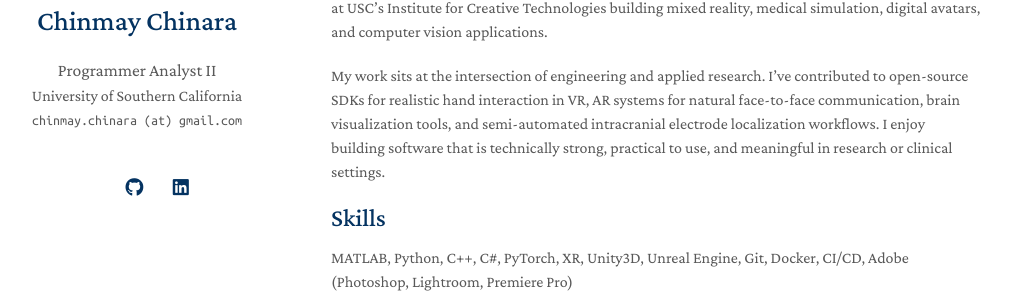
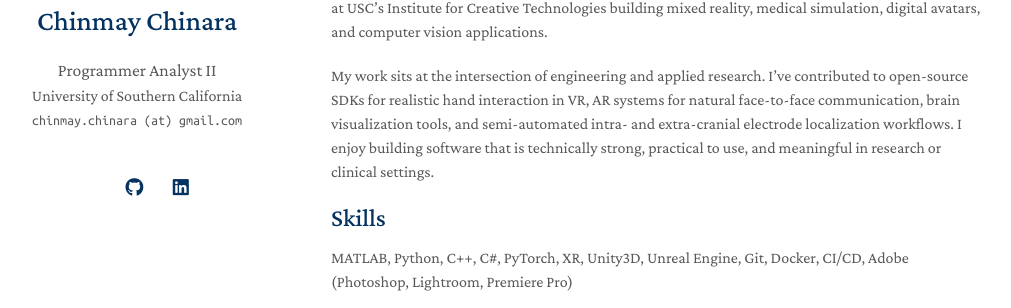
Before and after one commit to chinmaychinara91/chinmaychinara91.github.io, a Jekyll site: the page built from index.md, in a window 1280 px wide and 900 px high. Shown: the part 209-517 px from the top of the window, without its empty margins (139-1150 px from the left). Built offline with Jekyll 4.4.1, drawn with Linux system fonts in a browser that asks for light colours; a style sheet for code colours, icons or effects is not loaded; our own code applies the rules of GitHub Pages for plain Markdown files.

Commit message:
Update description of engineering and research contributions

```diff
--- a/index.md
+++ b/index.md
@@ -6,7 +6,7 @@ layout: homepage
 
 I’m a software engineer and researcher building tools across open-source scientific software, electrophysiology, XR, and computer vision. I currently work as a Programmer Analyst at University of Southern California, where I collaboratively develop and maintain Brainstorm, a globally used MATLAB-based open-source platform for electrophysiology analysis. Previously, I spent several years at USC’s Institute for Creative Technologies building mixed reality, medical simulation, digital avatars, and computer vision applications.
 
-My work sits at the intersection of engineering and applied research. I’ve contributed to open-source SDKs for realistic hand interaction in VR, AR systems for natural face-to-face communication, brain visualization tools, and semi-automated intracranial electrode localization workflows. I enjoy building software that is technically strong, practical to use, and meaningful in research or clinical settings.
+My work sits at the intersection of engineering and applied research. I’ve contributed to open-source SDKs for realistic hand interaction in VR, AR systems for natural face-to-face communication, brain visualization tools, and semi-automated intra- and extra-cranial electrode localization workflows. I enjoy building software that is technically strong, practical to use, and meaningful in research or clinical settings.
 
 ## Skills
 
```
